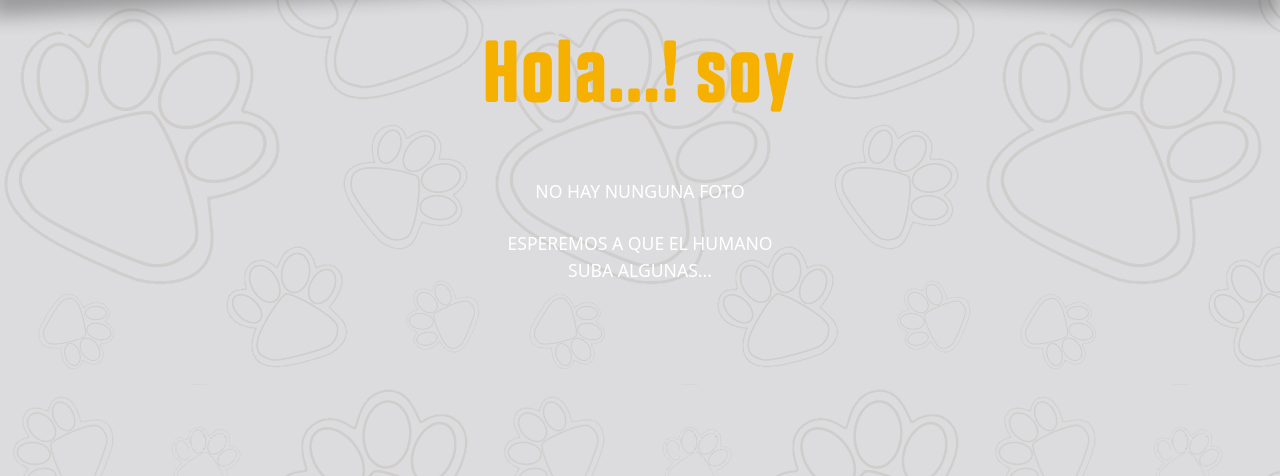
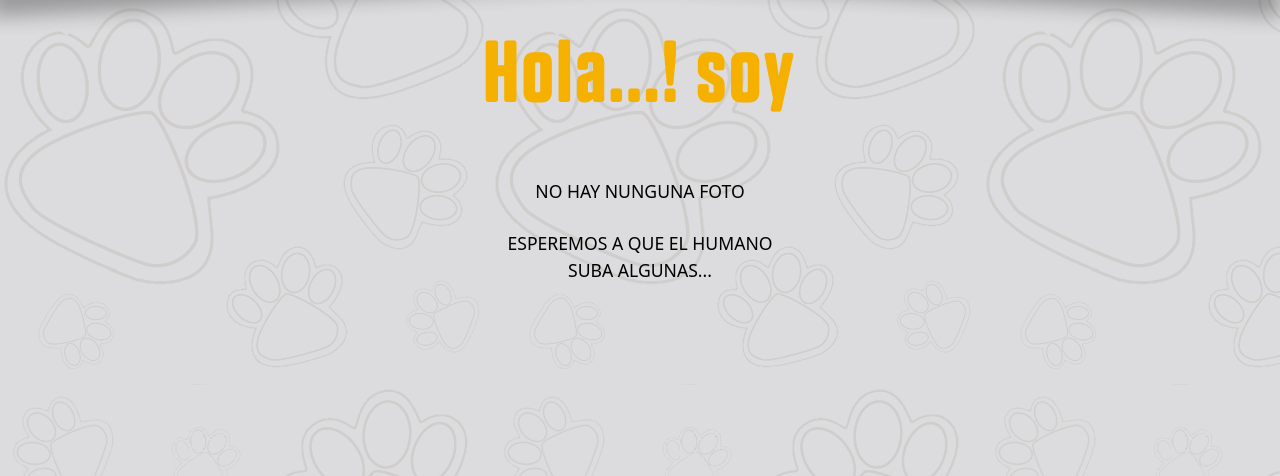
Before and after one commit to RicardoMonroy/TuttiPelosi, a Laravel app: template resources/views/P/show.blade.php in a window 1280 px wide. Shown: the part 112-588 px from the top of the page. Run offline with Laravel 8, Linux system fonts and the light colour scheme; the template is opened without the code that fills it, so the values that code supplies are empty.

Commit message:
Cambio de color en texto en la foto de la ficha de la mascota

```diff
--- a/resources/views/P/show.blade.php
+++ b/resources/views/P/show.blade.php
@@ -105,7 +105,7 @@
                         @if ( isset($cover->picture) )
                             <img src="{{ asset('storage') }}/{{ $cover->picture }}" class="" style="max-width: 100%; max-height: 100%; position: absolute; left: 50%; top: 50%; transform: translate(-50%, -50%); -webkit-transform: translate(-50%, -50%); border-radius: 5%;">
                         @else
-                        <p class="placeholder_foto">
+                        <p class="placeholder_foto" style="color: #000000">
                             No hay nunguna foto <br/><br> Esperemos a que el humano <br> suba algunas...
                         </p>
                         @endif
```
